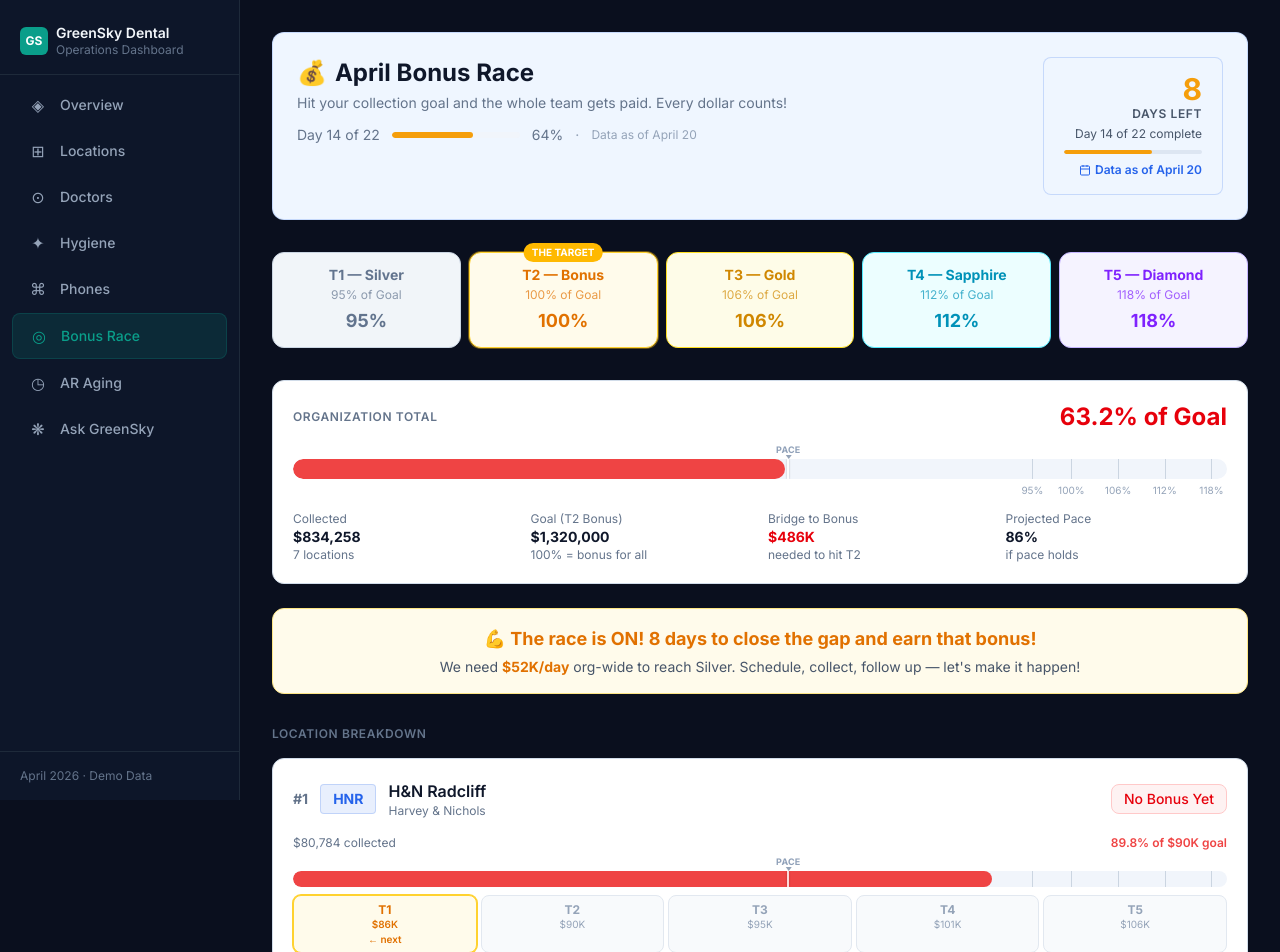
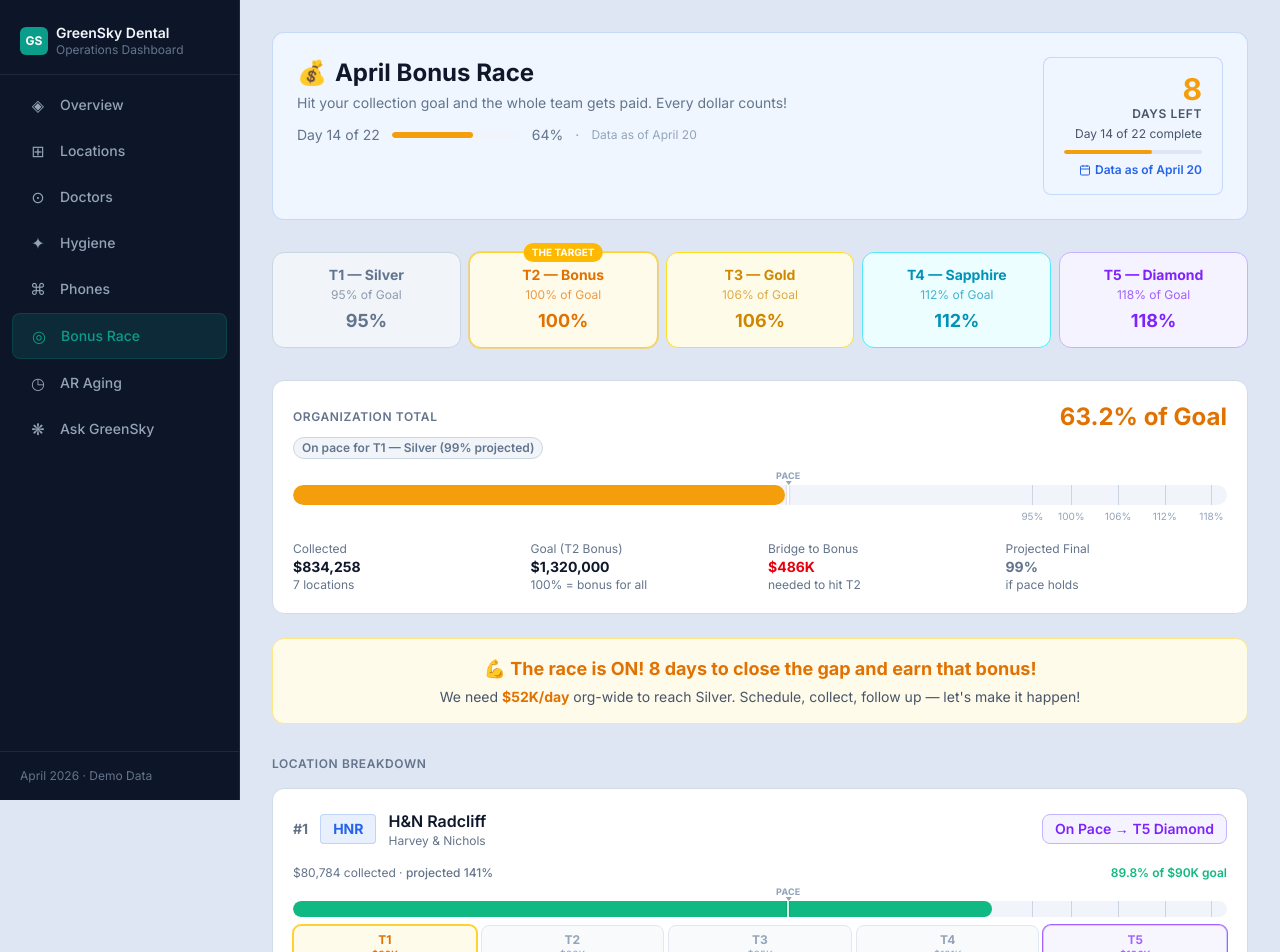
Before and after one commit to kylenichols15-gif/greenskydashboard, a Next.js app: page /bonus in a window 1280 px wide. Shown: the top 952 px of the page. Built offline with nearby package versions, Linux system fonts and the light colour scheme.

Commit message:
Bonus page: pace-relative colors, projected tier badges, fix dark mode, no more false Critical/red

```diff
--- a/app/bonus/page.tsx
+++ b/app/bonus/page.tsx
@@ -13,7 +13,6 @@ const TIERS = [
   { label: 'Diamond',  tag:'T5', pct: 118, color: 'text-violet-600', bg: 'bg-violet-50  border-violet-300', barColor: '#8B5CF6', amount: 2000 },
 ]
 
-// Max bar scale (120% = full width)
 const BAR_MAX = 120
 
 function getCurrentTier(pct: number) {
@@ -25,25 +24,57 @@ function getCurrentTier(pct: number) {
 function getNextTier(pct: number) {
   return TIERS.find(t => pct < t.pct) ?? null
 }
-function barFillColor(pct: number) {
+
+// Pace-relative fill color: green when on/ahead of pace, amber when close,
+// red only when significantly behind. Tier colors lock in once a tier is reached.
+function barFillColor(pct: number, pacePct: number) {
   if (pct >= 118) return '#8B5CF6'
   if (pct >= 112) return '#06B6D4'
   if (pct >= 106) return '#EAB308'
   if (pct >= 100) return '#F59E0B'
   if (pct >= 95)  return '#94A3B8'
-  return '#EF4444'
+  // Below T1 — reflect pace performance
+  if (pct >= pacePct)            return '#10B981'  // at or ahead of pace
+  const ratio = pct / pacePct
+  if (ratio >= 0.85)             return '#F59E0B'  // within 15% of pace
+  return '#EF4444'                                  // significantly behind
+}
+
+// Text color matching the fill color logic
+function paceTextColor(pct: number, pacePct: number) {
+  if (pct >= 118) return 'text-violet-600'
+  if (pct >= 112) return 'text-cyan-600'
+  if (pct >= 106) return 'text-yellow-600'
+  if (pct >= 100) return 'text-amber-600'
+  if (pct >= 95)  return 'text-slate-500'
+  if (pct >= pacePct) return 'text-green-600'
+  const ratio = pct / pacePct
+  if (ratio >= 0.85) return 'text-amber-600'
+  return 'text-red-600'
 }
 
 export default async function BonusPage() {
-  const [data, PERIOD_INFO] = await Promise.all([getData(), getPeriodInfo()])
+  const [data, periodInfo] = await Promise.all([getData(), getPeriodInfo()])
   const { locations } = data
+  const { daysComplete, totalBizDays, daysRemaining } = periodInfo
+  const dataAsOf = (periodInfo as any).dataAsOf ?? `Day ${daysComplete}`
+
+  const pacePct = (daysComplete / totalBizDays) * 100   // e.g. 63.6%
+
   const orgTotal = locations.reduce((s, l) => s + l.collections, 0)
   const orgGoal  = Object.values(MONTHLY_GOALS).reduce((s, g) => s + g, 0)
   const orgPct   = (orgTotal / orgGoal) * 100
   const orgTier  = getCurrentTier(orgPct)
   const orgNext  = getNextTier(orgPct)
   const orgDollarToNext = orgNext ? Math.max(0, (orgNext.pct / 100) * orgGoal - orgTotal) : 0
-  const orgPerDay = PERIOD_INFO.daysRemaining > 0 ? orgDollarToNext / PERIOD_INFO.daysRemaining : 0
+  const orgPerDay = daysRemaining > 0 ? orgDollarToNext / daysRemaining : 0
+
+  // Org projected final % (straight-line from current pace)
+  const orgProjectedPct = daysComplete > 0 ? (orgTotal / daysComplete) * totalBizDays / orgGoal * 100 : orgPct
+  const orgProjectedTier = getCurrentTier(orgProjectedPct)
+
+  // Pace marker position on 0–120 bar scale
+  const paceBarLeft = Math.min((pacePct / BAR_MAX) * 100, 99)
 
   return (
     <div className="p-6 lg:p-8 max-w-7xl mx-auto">
@@ -57,13 +88,13 @@ export default async function BonusPage() {
             </div>
             <p className="text-[#64748b] text-sm">Hit your collection goal and the whole team gets paid. Every dollar counts!</p>
             <div className="mt-3 flex flex-wrap items-center gap-x-3 gap-y-1 text-sm text-[#64748b]">
-              <span>Day {PERIOD_INFO.daysComplete} of {PERIOD_INFO.totalBizDays}</span>
+              <span>Day {daysComplete} of {totalBizDays}</span>
               <div className="w-32 h-1.5 bg-[#f1f5fb] rounded-full overflow-hidden">
-                <div className="h-full bg-[#F59E0B] rounded-full" style={{ width: `${(PERIOD_INFO.daysComplete / PERIOD_INFO.totalBizDays) * 100}%` }} />
+                <div className="h-full bg-[#F59E0B] rounded-full" style={{ width: `${pacePct}%` }} />
               </div>
-              <span>{Math.round((PERIOD_INFO.daysComplete / PERIOD_INFO.totalBizDays) * 100)}%</span>
+              <span>{Math.round(pacePct)}%</span>
               <span className="text-[#94a3b8]">·</span>
-              <span className="text-[#94a3b8] text-xs">Data as of {(PERIOD_INFO as any).dataAsOf ?? `Day ${PERIOD_INFO.daysComplete}`}</span>
+              <span className="text-[#94a3b8] text-xs">Data as of {dataAsOf}</span>
             </div>
           </div>
           <DaysLeft />
@@ -86,34 +117,40 @@ export default async function BonusPage() {
 
       {/* Org Total */}
       <div className="bg-white border border-[#d1dce9] rounded-xl p-5 mb-6">
-        <div className="flex items-center justify-between mb-3">
+        <div className="flex items-center justify-between mb-1">
           <div className="text-[#64748b] text-xs font-semibold uppercase tracking-wider">Organization Total</div>
-          <div className={`text-2xl font-bold ${orgTier ? orgTier.color : 'text-red-600'}`}>
+          <div className={`text-2xl font-bold ${paceTextColor(orgPct, pacePct)}`}>
             {formatPct(orgPct, 1)} of Goal
           </div>
         </div>
+        {/* Projected tier callout */}
+        <div className="flex items-center gap-2 mb-3">
+          {orgProjectedTier ? (
+            <span className={`text-xs font-semibold px-2 py-0.5 rounded-full border ${orgProjectedTier.bg} ${orgProjectedTier.color}`}>
+              On pace for {orgProjectedTier.tag} — {orgProjectedTier.label} ({formatPct(orgProjectedPct, 0)} projected)
+            </span>
+          ) : (
+            <span className="text-xs font-semibold px-2 py-0.5 rounded-full border bg-red-50 border-red-200 text-red-600">
+              Projected {formatPct(orgProjectedPct, 0)} — no tier at current pace
+            </span>
+          )}
+        </div>
 
-        {/* Pace marker above bar */}
-        {(() => {
-          const paceLeft = Math.min((((PERIOD_INFO.daysComplete / PERIOD_INFO.totalBizDays) * 100) / BAR_MAX) * 100, 99)
-          return (
+        {/* Bar with pace marker */}
         <div className="relative" style={{ paddingTop: 14 }}>
-              <div className="absolute top-0 flex flex-col items-center" style={{ left: `${paceLeft}%`, transform: 'translateX(-50%)' }}>
+          <div className="absolute top-0 flex flex-col items-center" style={{ left: `${paceBarLeft}%`, transform: 'translateX(-50%)' }}>
             <span className="text-[9px] font-bold uppercase tracking-wide text-slate-400 leading-none whitespace-nowrap">pace</span>
             <div style={{ width:0, height:0, borderLeft:'3.5px solid transparent', borderRight:'3.5px solid transparent', borderTop:'4px solid #94a3b8', marginTop:1 }} />
           </div>
           <div className="relative h-5 bg-[#f1f5fb] rounded-full overflow-hidden mb-1">
-                <div className="h-full rounded-full transition-all" style={{ width: `${Math.min((orgPct / BAR_MAX) * 100, 100)}%`, backgroundColor: barFillColor(orgPct) }} />
+            <div className="h-full rounded-full transition-all" style={{ width: `${Math.min((orgPct / BAR_MAX) * 100, 100)}%`, backgroundColor: barFillColor(orgPct, pacePct) }} />
             {TIERS.map(t => (
               <div key={t.tag} className="absolute top-0 h-full w-px bg-[#cbd5e1]" style={{ left: `${(t.pct / BAR_MAX) * 100}%` }} />
             ))}
-                {/* Pace line inside bar */}
-                <div className="absolute top-0 h-full w-0.5 bg-white/80" style={{ left: `${paceLeft}%`, transform: 'translateX(-50%)', zIndex:10, boxShadow:'0 0 2px rgba(0,0,0,0.3)' }} />
+            <div className="absolute top-0 h-full w-0.5 bg-white/80" style={{ left: `${paceBarLeft}%`, transform: 'translateX(-50%)', zIndex:10, boxShadow:'0 0 2px rgba(0,0,0,0.3)' }} />
           </div>
         </div>
-          )
-        })()}
-        <div className="flex text-[10px] text-[#94a3b8] mb-3 relative h-4">
+        <div className="flex text-[10px] text-[#94a3b8] mb-4 relative h-4">
           {TIERS.map(t => (
             <span key={t.tag} className="absolute" style={{ left: `${(t.pct / BAR_MAX) * 100}%`, transform: 'translateX(-50%)' }}>{t.pct}%</span>
           ))}
@@ -136,8 +173,8 @@ export default async function BonusPage() {
             <div className="text-[#64748b] text-xs">needed to hit T2</div>
           </div>
           <div>
-            <div className="text-[#64748b] text-xs">Projected Pace</div>
-            <div className="text-[#0f172a] font-bold">{formatPct(orgPct / (PERIOD_INFO.daysComplete / PERIOD_INFO.totalBizDays) * 0.87, 0)}</div>
+            <div className="text-[#64748b] text-xs">Projected Final</div>
+            <div className={`font-bold ${paceTextColor(orgProjectedPct, 100)}`}>{formatPct(orgProjectedPct, 0)}</div>
             <div className="text-[#64748b] text-xs">if pace holds</div>
           </div>
         </div>
@@ -146,7 +183,7 @@ export default async function BonusPage() {
       {/* Motivational callout */}
       <div className="bg-amber-50 border border-amber-200 rounded-xl p-4 mb-8 text-center">
         <div className="text-amber-600 font-bold text-lg mb-1">
-          💪 The race is ON! {PERIOD_INFO.daysRemaining} days to close the gap and earn that bonus!
+          💪 The race is ON! {daysRemaining} days to close the gap and earn that bonus!
         </div>
         {orgNext && orgPerDay > 0 && (
           <div className="text-[#475569] text-sm">
@@ -170,9 +207,17 @@ export default async function BonusPage() {
           const tier  = getCurrentTier(pct)
           const next  = getNextTier(pct)
           const dollarToNext = next ? Math.max(0, (next.pct / 100) * goal - loc.collections) : 0
-          const perDay = PERIOD_INFO.daysRemaining > 0 ? dollarToNext / PERIOD_INFO.daysRemaining : 0
+          const perDay = daysRemaining > 0 ? dollarToNext / daysRemaining : 0
           const barWidth = Math.min((pct / BAR_MAX) * 100, 100)
-          const fill = barFillColor(pct)
+          const fill = barFillColor(pct, pacePct)
+
+          // Projected final % at current daily pace
+          const projectedPct = daysComplete > 0 ? (loc.collections / daysComplete) * totalBizDays / goal * 100 : pct
+          const projectedTier = getCurrentTier(projectedPct)
+
+          // Status badge: show current tier if reached, projected tier if on pace, or warning if behind
+          const ratio = pct / pacePct
+          const aheadOfPace = pct >= pacePct
 
           return (
             <div key={loc.code} className="bg-white border border-[#d1dce9] rounded-xl p-5">
@@ -189,13 +234,23 @@ export default async function BonusPage() {
                     <div className="text-[#64748b] text-xs">{meta?.brand}</div>
                   </div>
                 </div>
+
+                {/* Status badge — current tier if reached, projected tier if ahead of pace, warning if behind */}
                 {tier ? (
                   <span className={`px-3 py-1 rounded-lg border text-sm font-bold ${tier.color} ${tier.bg}`}>
-                    {tier.tag} — {tier.label}
+                    {tier.tag} — {tier.label} ✓
+                  </span>
+                ) : projectedTier && aheadOfPace ? (
+                  <span className={`px-3 py-1 rounded-lg border text-sm font-semibold ${projectedTier.color} ${projectedTier.bg}`}>
+                    On Pace → {projectedTier.tag} {projectedTier.label}
+                  </span>
+                ) : projectedTier && ratio >= 0.85 ? (
+                  <span className={`px-3 py-1 rounded-lg border text-sm font-semibold text-amber-600 bg-amber-50 border-amber-300`}>
+                    Close → {projectedTier.tag} {projectedTier.label} projected
                   </span>
                 ) : (
                   <span className="px-3 py-1 rounded-lg border text-sm font-medium text-red-600 bg-red-50 border-red-200">
-                    No Bonus Yet
+                    Behind Pace
                   </span>
                 )}
               </div>
@@ -203,14 +258,11 @@ export default async function BonusPage() {
               {/* Progress bar with tier markers + pace indicator */}
               <div className="mb-2">
                 <div className="flex justify-between text-xs text-[#64748b] mb-1.5">
-                  <span>{formatCurrency(loc.collections)} collected</span>
+                  <span>{formatCurrency(loc.collections)} collected · <span className="font-medium">projected {formatPct(projectedPct, 0)}</span></span>
                   <span className="font-semibold" style={{ color: fill }}>{formatPct(pct, 1)} of {formatCurrency(goal, true)} goal</span>
                 </div>
-                {(() => {
-                  const paceLeft = Math.min((((PERIOD_INFO.daysComplete / PERIOD_INFO.totalBizDays) * 100) / BAR_MAX) * 100, 99)
-                  return (
                 <div className="relative" style={{ paddingTop: 14 }}>
-                      <div className="absolute top-0 flex flex-col items-center" style={{ left: `${paceLeft}%`, transform: 'translateX(-50%)' }}>
+                  <div className="absolute top-0 flex flex-col items-center" style={{ left: `${paceBarLeft}%`, transform: 'translateX(-50%)' }}>
                     <span className="text-[9px] font-bold uppercase tracking-wide text-slate-400 leading-none whitespace-nowrap">pace</span>
                     <div style={{ width:0, height:0, borderLeft:'3.5px solid transparent', borderRight:'3.5px solid transparent', borderTop:'4px solid #94a3b8', marginTop:1 }} />
                   </div>
@@ -219,25 +271,26 @@ export default async function BonusPage() {
                     {TIERS.map(t => (
                       <div key={t.tag} className="absolute top-0 h-full w-px bg-[#cbd5e1]" style={{ left: `${(t.pct / BAR_MAX) * 100}%` }} />
                     ))}
-                        <div className="absolute top-0 h-full w-0.5 bg-white/80" style={{ left: `${paceLeft}%`, transform: 'translateX(-50%)', zIndex:10, boxShadow:'0 0 2px rgba(0,0,0,0.3)' }} />
+                    <div className="absolute top-0 h-full w-0.5 bg-white/80" style={{ left: `${paceBarLeft}%`, transform: 'translateX(-50%)', zIndex:10, boxShadow:'0 0 2px rgba(0,0,0,0.3)' }} />
                   </div>
                 </div>
-                  )
-                })()}
               </div>
 
               {/* Tier milestone row */}
               <div className="grid grid-cols-5 gap-1 mb-3">
                 {TIERS.map(t => {
                   const dollarAtTier = (t.pct / 100) * goal
-                  const reached = pct >= t.pct
-                  const isNext  = !reached && t === next
+                  const reached    = pct >= t.pct
+                  const isNext     = !reached && t === next
+                  const isProjected = !reached && projectedTier?.tag === t.tag
                   return (
                     <div
                       key={t.tag}
                       className={`rounded-lg border px-2 py-1.5 text-center text-xs transition-all ${
                         reached
                           ? `${t.bg} ${t.color} border-current font-semibold`
+                          : isProjected && aheadOfPace
+                          ? `${t.bg} ${t.color} border-current font-semibold ring-1 ring-current opacity-70`
                           : isNext
                           ? 'bg-amber-50 border-amber-300 text-amber-600 font-semibold ring-1 ring-amber-300'
                           : 'bg-[#f8fafc] border-[#e2e8f0] text-[#94a3b8]'
@@ -246,13 +299,14 @@ export default async function BonusPage() {
                       <div className="font-bold">{t.tag}</div>
                       <div className="text-[10px] leading-tight">{formatCurrency(dollarAtTier, true)}</div>
                       {reached && <div className="text-[10px] mt-0.5">✓</div>}
-                      {isNext && <div className="text-[10px] mt-0.5">← next</div>}
+                      {!reached && isProjected && aheadOfPace && <div className="text-[10px] mt-0.5">→ pace</div>}
+                      {isNext && !isProjected && <div className="text-[10px] mt-0.5">← next</div>}
                     </div>
                   )
                 })}
               </div>
 
-              {/* Bridge to next tier */}
+              {/* Bridge callout */}
               {next && dollarToNext > 0 && (
                 <div className="bg-amber-50 border border-amber-200 rounded-lg px-4 py-2.5 flex flex-col sm:flex-row sm:items-center sm:justify-between gap-1">
                   <div>
@@ -262,7 +316,7 @@ export default async function BonusPage() {
                   <div className="text-sm">
                     <span className="text-[#64748b]">That's </span>
                     <span className="text-amber-600 font-semibold">{formatCurrency(perDay, true)}/day</span>
-                    <span className="text-[#64748b]"> for {PERIOD_INFO.daysRemaining} days</span>
+                    <span className="text-[#64748b]"> for {daysRemaining} days</span>
                   </div>
                 </div>
               )}
--- a/app/globals.css
+++ b/app/globals.css
@@ -7,8 +7,9 @@
 html, body {
   margin: 0;
   padding: 0;
-  background: #0A0F1E;
-  color: #F1F5F9;
+  background: #dde6f2;
+  color: #0f172a;
+  color-scheme: light;
 }
 
 ::-webkit-scrollbar {
@@ -16,12 +17,12 @@ html, body {
   height: 6px;
 }
 ::-webkit-scrollbar-track {
-  background: #0A0F1E;
+  background: #dde6f2;
 }
 ::-webkit-scrollbar-thumb {
-  background: #1E2A3A;
+  background: #d1dce9;
   border-radius: 3px;
 }
 ::-webkit-scrollbar-thumb:hover {
-  background: #2A3A4A;
+  background: #bfdbfe;
 }
```
Lines whose indentation alone changed are shown as unchanged.
